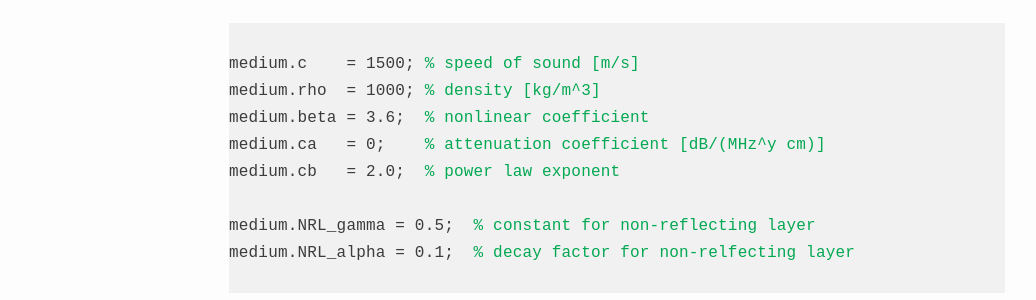
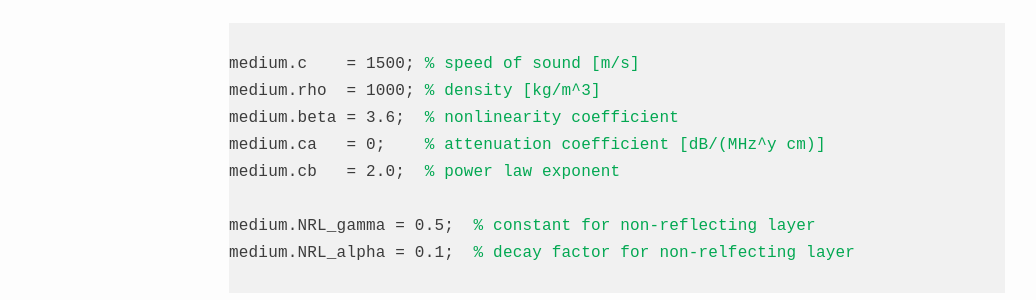
Before and after one commit to m-SOUND/mSOUND, a Jekyll site: the page built from _posts/2019-07-31-FSMDM_2D_homogeneous.html, in a window 1280 px wide and 900 px high, scrolled down 1348 px. Shown: the part 151-451 px from the top of the window, without its empty margins (23-1059 px from the left). Built offline with Jekyll 4.4.1, drawn with Linux system fonts in a browser that asks for light colours.

Commit message:
Update 2019-07-31-FSMDM_2D_homogeneous.html

```diff
--- a/_posts/2019-07-31-FSMDM_2D_homogeneous.html
+++ b/_posts/2019-07-31-FSMDM_2D_homogeneous.html
@@ -65,7 +65,7 @@ it is chosen as the minimum value of <span style="background-color:#f1f1f1">medi
 <pre><code>
 medium.c    = 1500; <font color="#03a852">% speed of sound [m/s]</font>
 medium.rho  = 1000; <font color="#03a852">% density [kg/m^3]</font>
-medium.beta = 3.6;  <font color="#03a852">% nonlinear coefficient </font>
+medium.beta = 3.6;  <font color="#03a852">% nonlinearity coefficient </font>
 medium.ca   = 0;    <font color="#03a852">% attenuation coefficient [dB/(MHz^y cm)] </font>
 medium.cb   = 2.0;  <font color="#03a852">% power law exponent</font>
 
```
